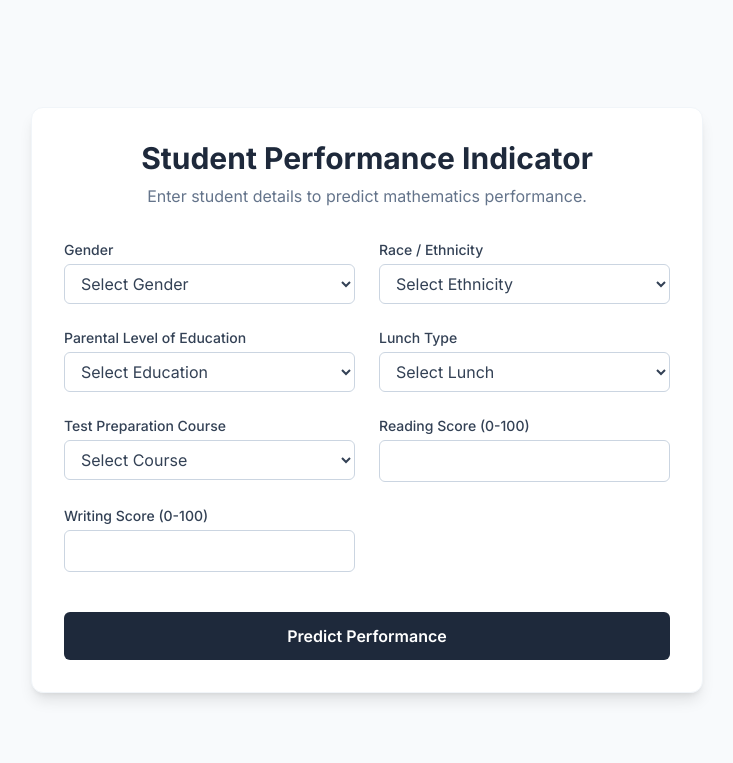
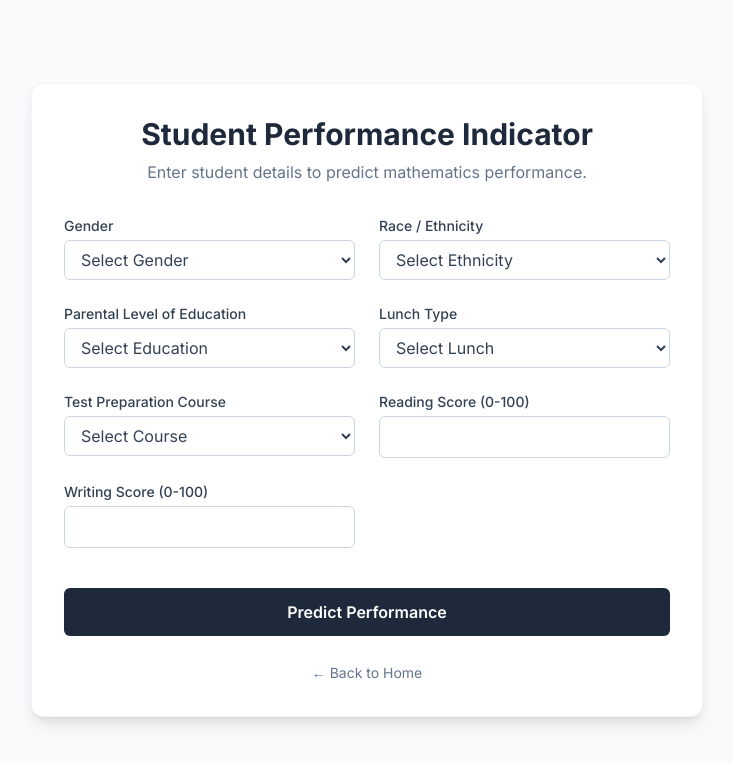
Before and after one commit to akshitgarg08/student-performance-indicator, a Flask app: page /predictdata in a window 1280 px wide. Shown: the top 763 px of the page, without its empty margins (273-1006 px from the left). Run offline with Flask 3, Linux system fonts and the light colour scheme; some libraries are stand-ins or nearby versions.

Commit message:
final changes

```diff
--- a/app.py
+++ b/app.py
@@ -41,4 +41,4 @@ def predict_datapoint():
 
 
 if __name__=="__main__":
-    app.run(host="0.0.0.0")
+    app.run(host="0.0.0.0",debug=True)
--- a/templates/home.html
+++ b/templates/home.html
@@ -96,6 +96,11 @@
             </h2>
         </div>
         {% endif %}
+        <div class="mt-6 text-center">
+          <a href="/" class="text-sm text-slate-500 hover:text-slate-800 transition-colors">
+        &larr; Back to Home
+          </a>
+        </div>
     </div>
 </body>
 </html>
```
